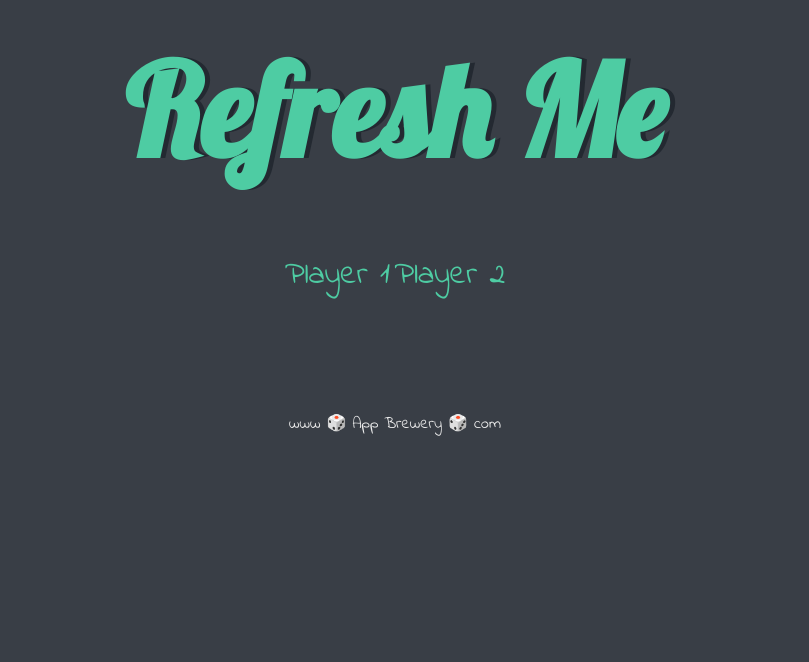
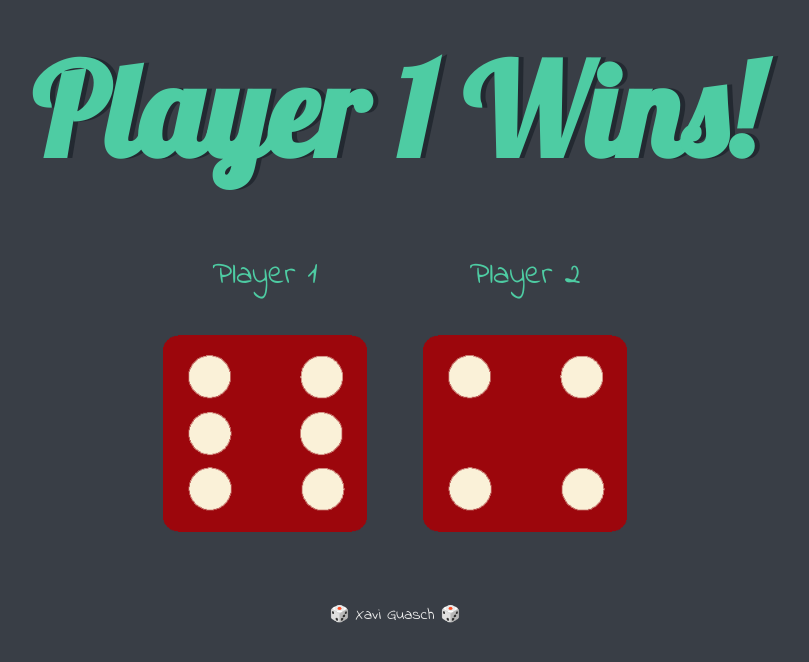
Before and after one commit to xaviguasch/dicee-game, a plain HTML site: page index.html in a window 1280 px wide. Shown: the whole page, without its empty margins (245-1054 px from the left). Drawn offline with Linux system fonts and the light colour scheme.

Commit message:
randomizing each player dice and displaying the result at refresh

```diff
--- a/index.html
+++ b/index.html
@@ -16,21 +16,21 @@
 
         <div class="dice">
             <p>Player 1</p>
-            <img class="img1" src="">
+            <img class="img1" src="images/dice6.png">
         </div>
 
         <div class="dice">
             <p>Player 2</p>
-            <img class="img2" src="">
+            <img class="img2" src="images/dice6.png">
         </div>
 
     </div>
 
-
+    <script src="index.js"></script>
 </body>
 
 <footer>
-    www 🎲 App Brewery 🎲 com
+    🎲 Xavi Guasch 🎲
 </footer>
 
 </html>
--- /dev/null
+++ b/index.js
@@ -0,0 +1,22 @@
+console.log('its conected!');
+
+const randomNumber1 = Math.floor(Math.random() * 6) + 1
+const randomNumber2 = Math.floor(Math.random() * 6) + 1
+
+
+document.querySelector('.img1').setAttribute("src", `images/dice${randomNumber1}.png`)
+
+document.querySelector('.img2').setAttribute("src", `images/dice${randomNumber2}.png`)
+
+if (randomNumber1 > randomNumber2) {
+    console.log('player 1 wins');
+    document.querySelector('h1').innerHTML = 'Player 1 Wins!'
+} else if (randomNumber1 === randomNumber2) {
+    document.querySelector('h1').innerHTML = 'DRAW!!!'
+
+    console.log('draw!!!!');
+} else {
+    console.log('player 2 wins');
+    document.querySelector('h1').innerHTML = 'Player 2 Wins!'
+
+}
```
